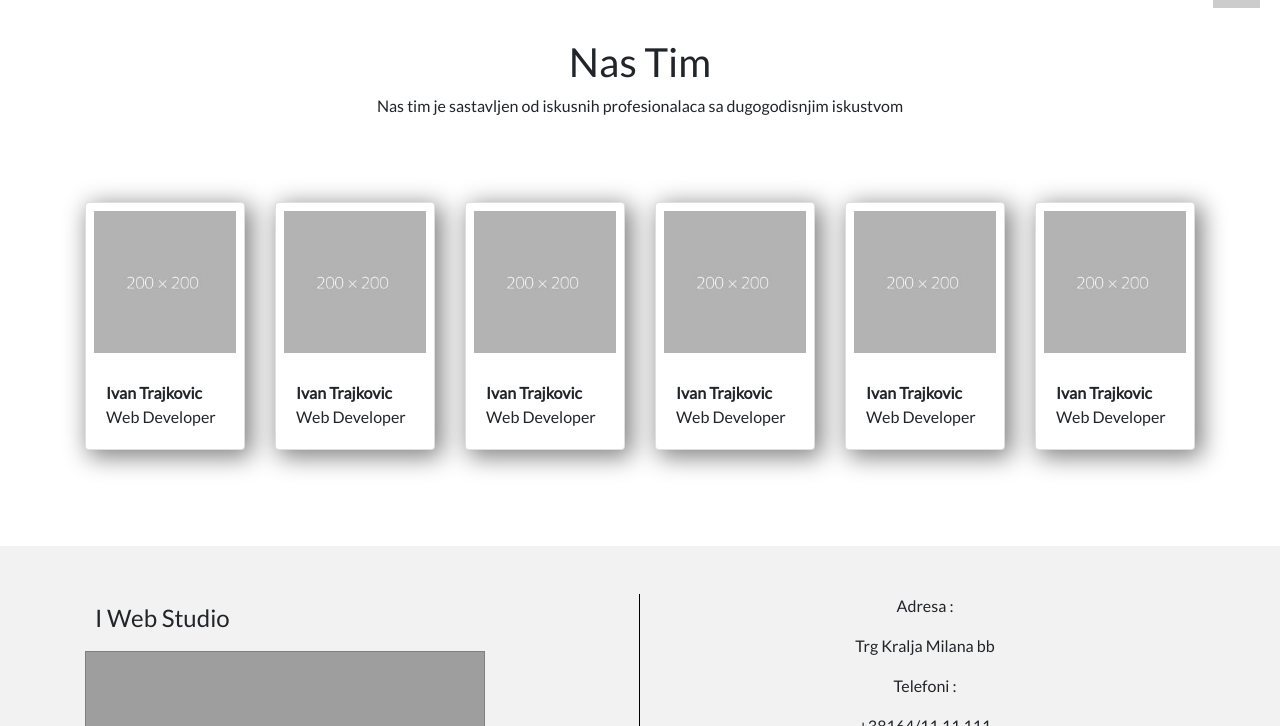
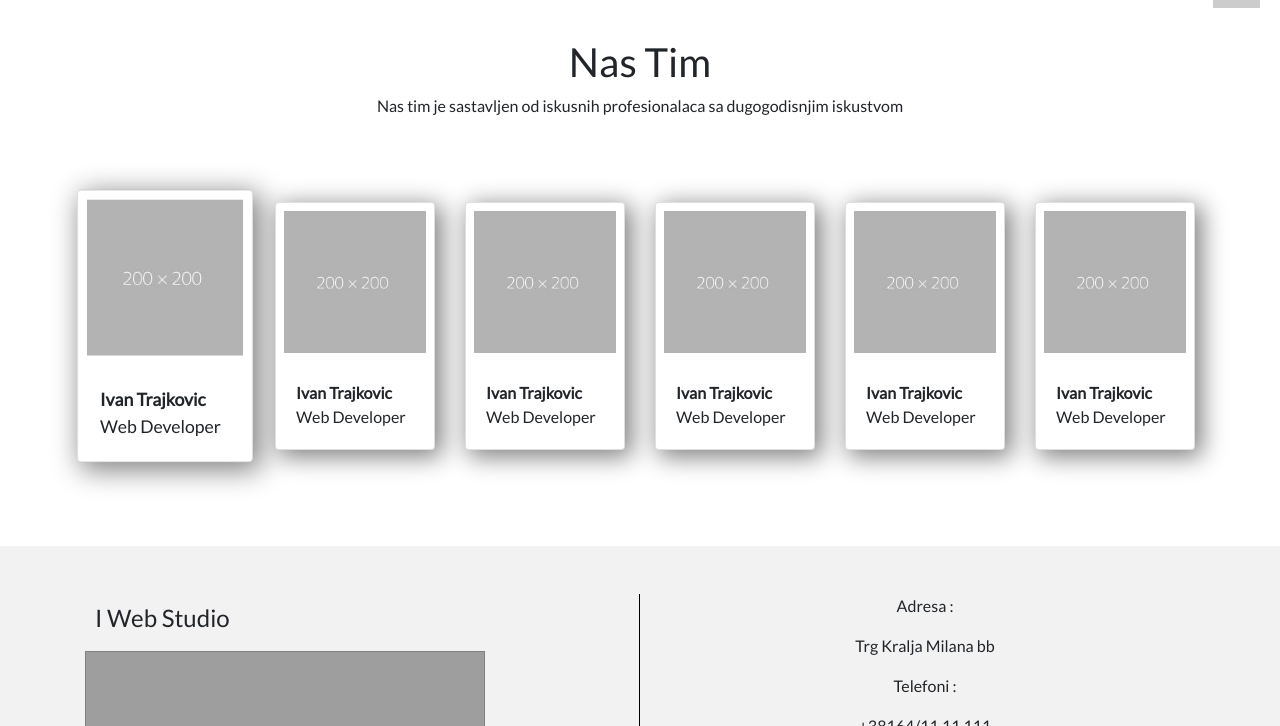
Before and after one commit to Ivantrajko46/ivantrajko46.github.io, a plain HTML site: page index.html in a window 1280 px wide. In both pictures the pointer is over the element 165 px from the left and 3132 px from the top of the page. Shown: the part 2806-3532 px from the top of the page. Drawn offline with nearby package versions, Linux system fonts and the light colour scheme; grey boxes are pictures that could not be loaded.

Commit message:
adding scale to card hover

```diff
--- a/assets/css/style.css
+++ b/assets/css/style.css
@@ -130,7 +130,7 @@ body {
   box-shadow: 5px 5px 25px 2px gray;
   margin-top: 20px; }
   #web-team .card:hover {
-     }
+    transform: scale(1.1); }
 
 .footer p {
   color: #fff;
```
